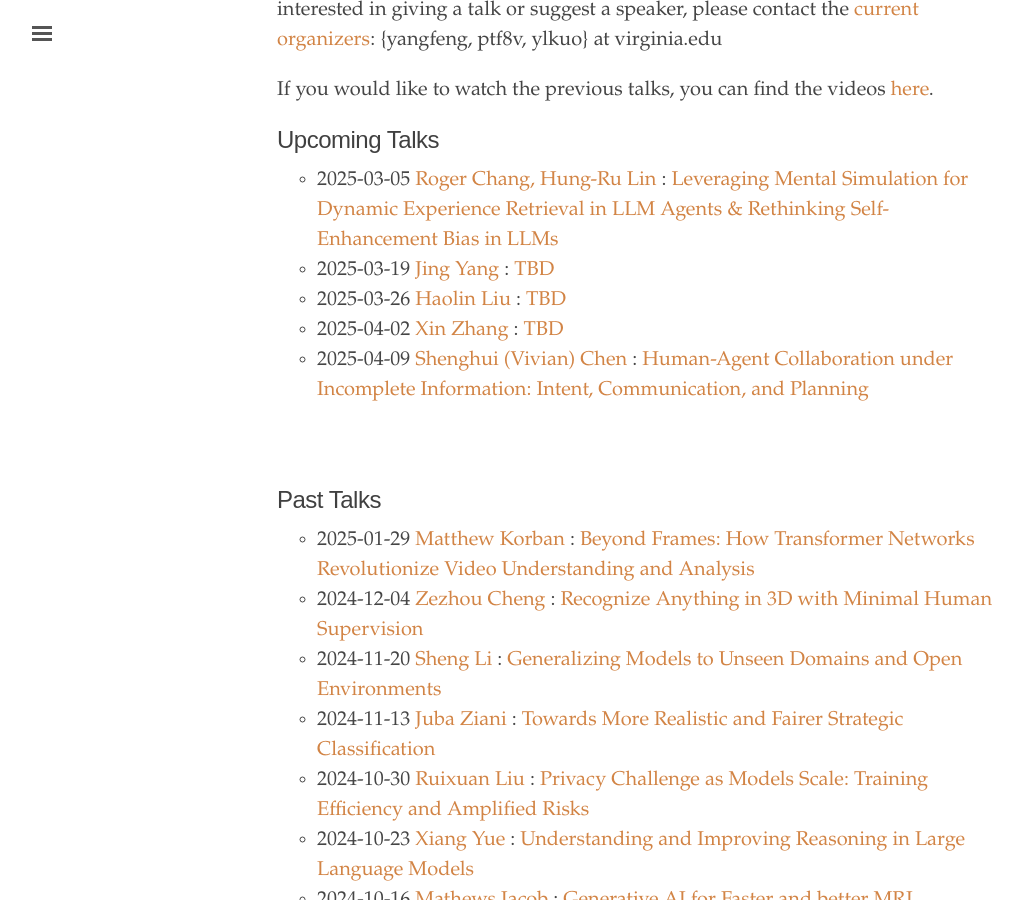
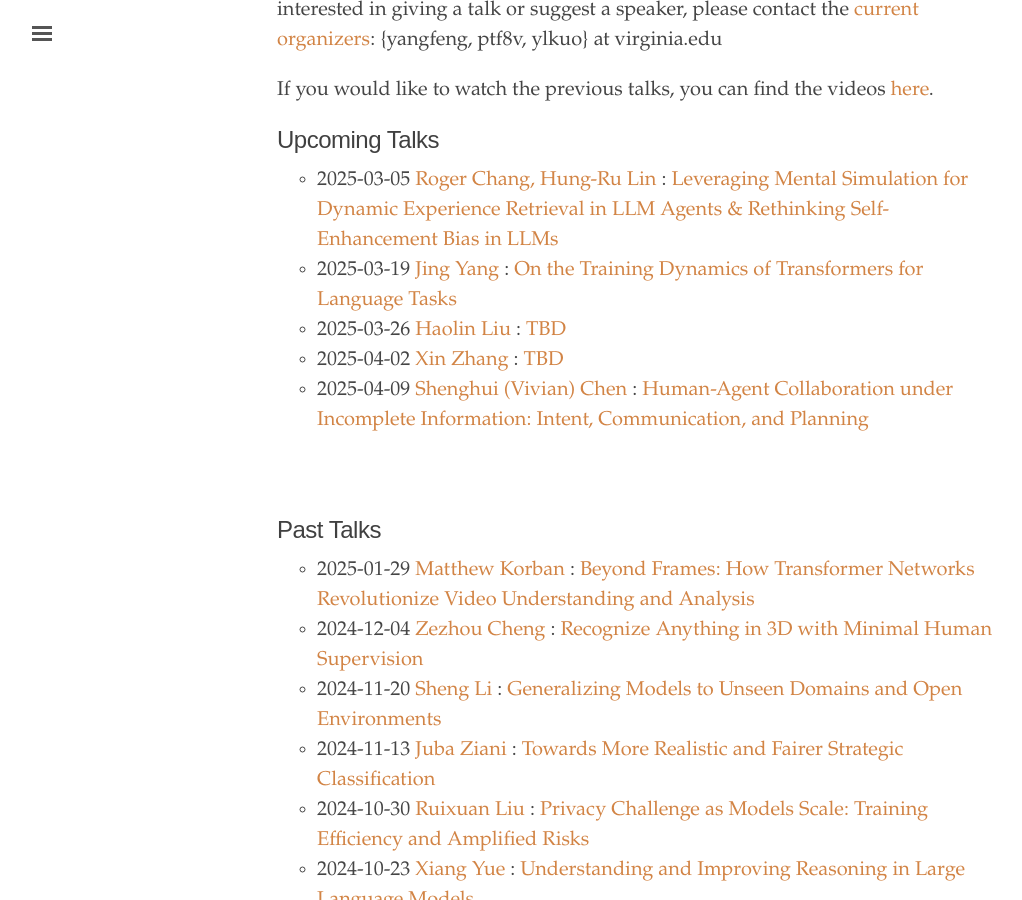
Before and after one commit to uvaml/uvaml.github.io, a Jekyll site: the page built from index.html, in a window 1280 px wide and 900 px high, scrolled down 392 px. Shown: the whole window, without its empty margins (3-1025 px from the left). Built offline with Jekyll 4.4.1, drawn with Linux system fonts in a browser that asks for light colours; some of the changed lines change nothing that is shown.

Commit message:
add Jing's talk title and abstract

```diff
--- a/_texts/2025-03-19.md
+++ b/_texts/2025-03-19.md
@@ -1,6 +1,6 @@
 ---
 layout: post
-title: "TBD"
+title: "On the Training Dynamics of Transformers for Language Tasks"
 author: "Jing Yang"
 homepage: "https://jing-yang7.github.io"
 image: "https://jing-yang7.github.io/yang.jpg"
@@ -8,12 +8,18 @@
 time: 2025-03-19
 hour: 12:00 - 13:00 ET
 loc: "Olsson 105"
-zoom: ""
+zoom: "https://virginia.zoom.us/j/92726531227?pwd=ltATagB6VTe7x5RdRlmc3StWtnb1QC.1"
 editor: Yen-Ling Kuo
 ---
 
 **Abstract**
-TBD
+Transformers have demonstrated remarkable success in language tasks, yet their theoretical training dynamics remain insufficiently understood. In this talk, I will present a fine-grained, non-asymptotic analysis of how a one-layer transformer learns in two fundamental settings: next-token prediction (NTP) and regular language recognition.
+
+For NTP, we introduce a mathematical framework based on partial orders to characterize essential structural properties of training datasets. We design a two-stage training algorithm where the feed-forward layer undergoes pre-processing before the attention layer is trained. Our results show that both layers converge sub-linearly toward max-margin solutions, while the cross-entropy loss enjoys a linear convergence rate. Additionally, we establish that the trained transformer exhibits non-trivial generalization under dataset shifts, providing insights into its robust language modeling capabilities.
+
+To further explore the fundamental mechanisms behind transformer-based language processing, we analyze regular language recognition tasks, focusing on even pairs and parity check. While even pairs can be learned directly, solving parity check requires integrating Chain-of-Thought (CoT) reasoning. Our theoretical analysis identifies two distinct training phases: an initial rapid growth of the attention layer, followed by a logarithmic progression of the linear layer toward a max-margin hyperplane. These findings highlight how transformers encode structured linguistic dependencies and reasoning processes, with experimental validation reinforcing our theoretical results.
 
 **Bio**
-TBD
+Jing Yang is an Associate Professor in the Department of Electrical and Computer Engineering at the University of Virginia, with a courtesy appointment in the Department of Computer Science. Previously, she was an Assistant and then tenured Associate Professor at the Pennsylvania State University. She received her B.S. from the University of Science and Technology of China (USTC), and her M.S. and PhD from the University of Maryland, College Park, all in Electrical Engineering.
+
+Her recent research interests include transformers and large language models, reinforcement learning and privacy-preserving machine learning. She is a recipient of the National Science Foundation CAREER Award (2015) and the WICE Early Achievement Award (2020) and was recognized as one of the 2020 N2Women: Stars in Computer Networking and Communications.
```
